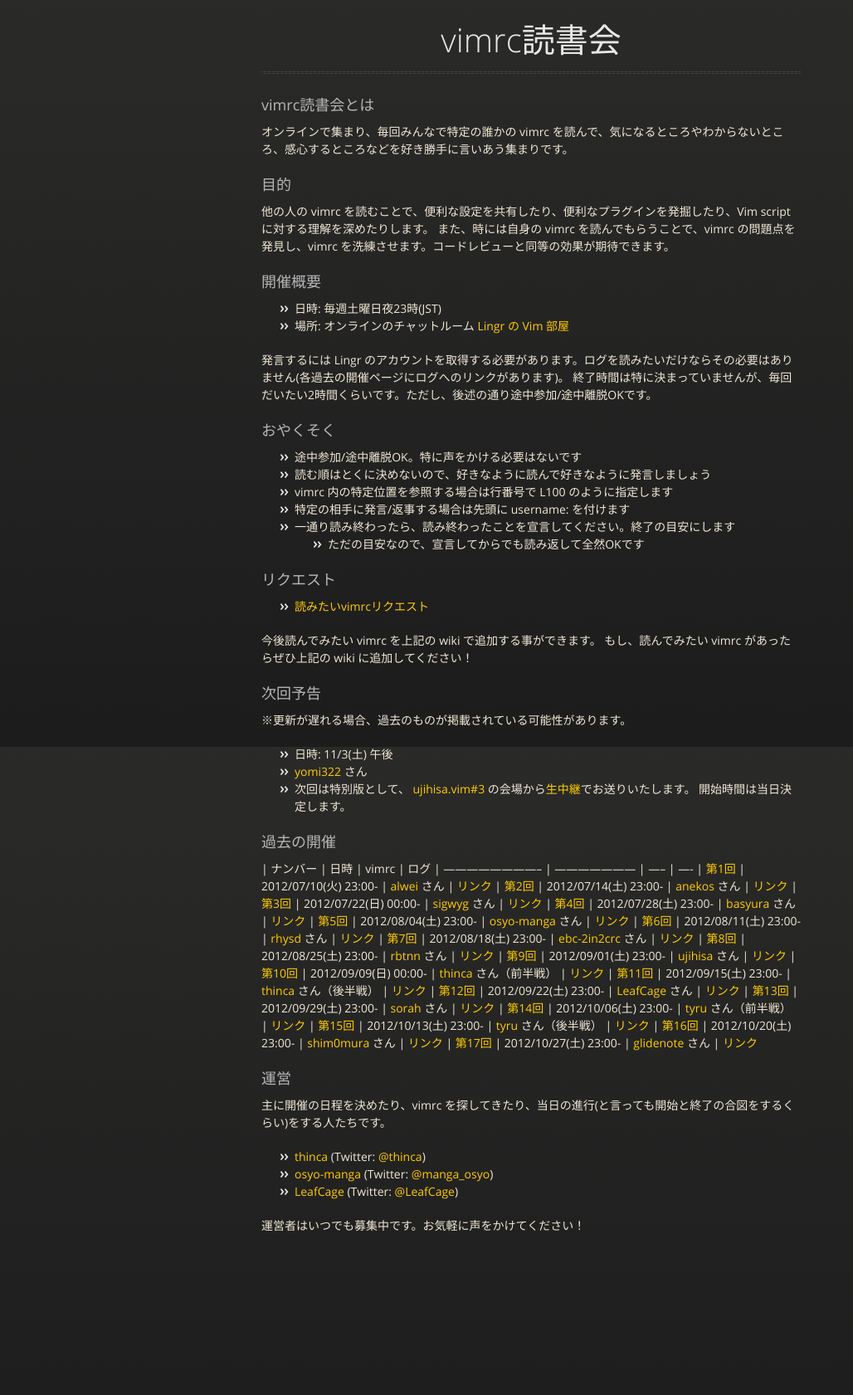
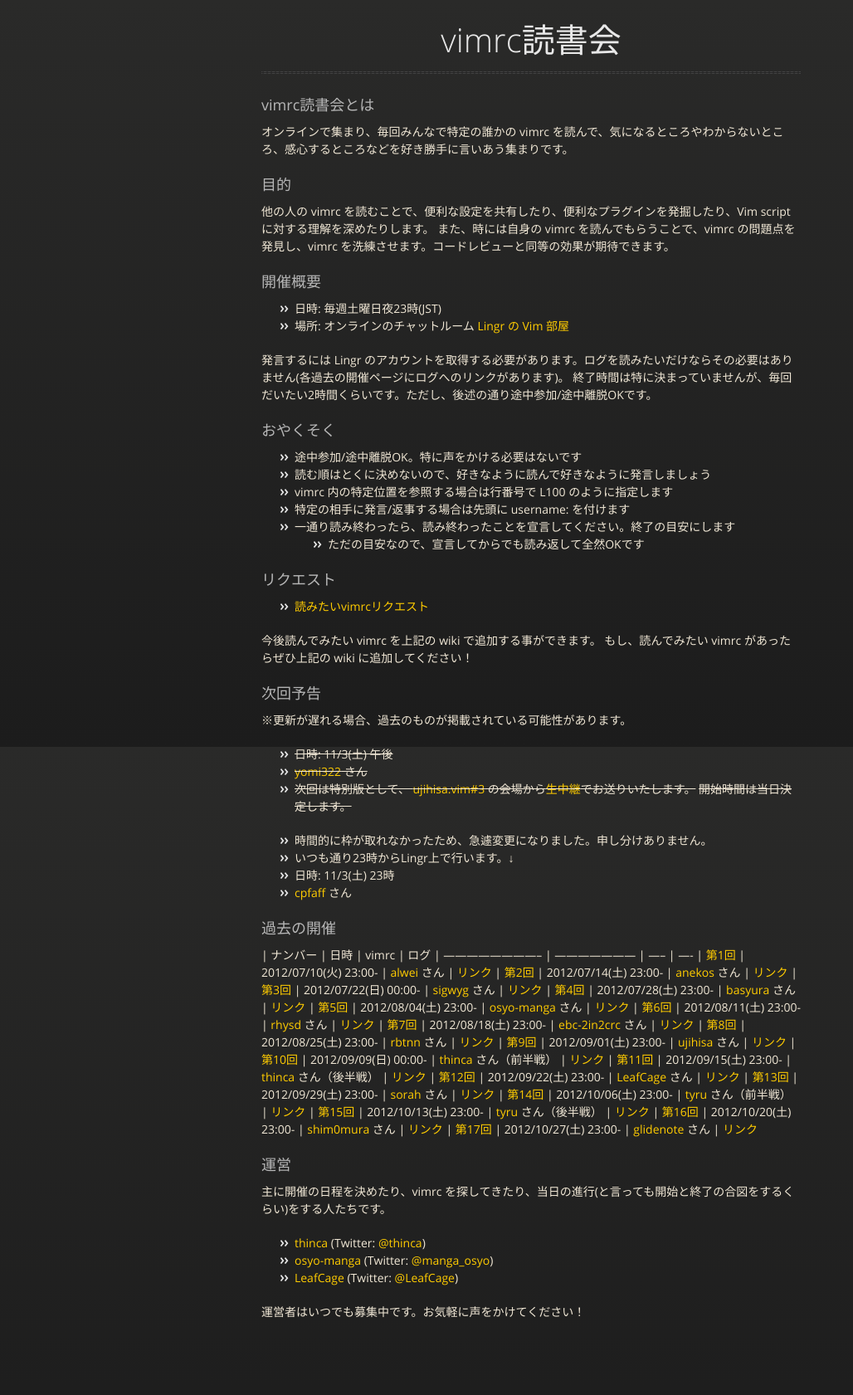
Before and after one commit to vim-jp/reading-vimrc, a Jekyll site: the page built from index.md, in a window 1280 px wide. Shown: the whole page at 83% size, without its empty margins (0-1028 px from the left). Built offline with Jekyll 4.4.1, drawn with Linux system fonts in a browser that asks for light colours; nearby versions of some CDN libraries; Markdown is read by kramdown in place of the engine named in the settings; before the commit the page ends 1577 px from its top, so only the background shows below that.

Commit message:
次回予告更新

```diff
--- a/index.md
+++ b/index.md
@@ -35,10 +35,15 @@
 ### 次回予告
 ※更新が遅れる場合、過去のものが掲載されている可能性があります。
 
-- 日時: 11/3(土) 午後
-- [yomi322](https://github.com/yomi322) さん
-- 次回は特別版として、 [ujihisa.vim#3](http://atnd.org/event/vim3) の会場から[生中継](http://www.ustream.tv/channel/uji)でお送りいたします。
-  開始時間は当日決定します。
+- <del>日時: 11/3(土) 午後</del>
+- <del>[yomi322](https://github.com/yomi322) さん</del>
+- <del>次回は特別版として、 [ujihisa.vim#3](http://atnd.org/event/vim3) の会場から[生中継](http://www.ustream.tv/channel/uji)でお送りいたします。</del>
+  <del>開始時間は当日決定します。</del>
+
+- 時間的に枠が取れなかったため、急遽変更になりました。申し分けありません。
+- いつも通り23時からLingr上で行います。↓
+- 日時: 11/3(土) 23時
+- [cpfaff](https://github.com/cpfaff) さん
 
 ### 過去の開催
 | ナンバー                   | 日時                  | vimrc                                                                                                                     | ログ
```
